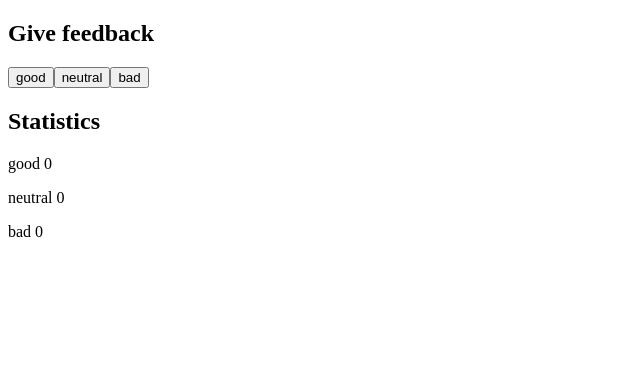
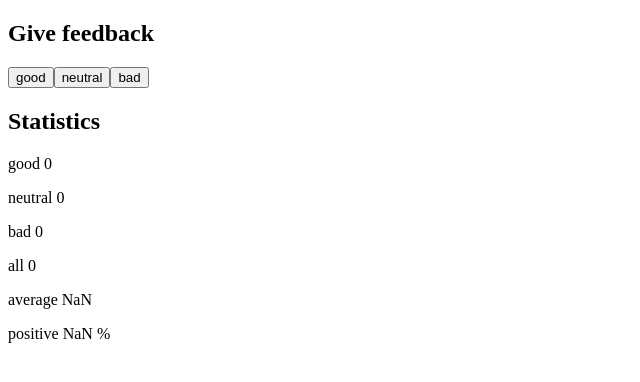
Before and after one commit to hjarve/fullstackopen, a React (Create React App) app in the folder part1/unicafe/: page / in a window 1280 px wide. Shown: the top 382 px of the page, without its empty margins (0-640 px from the left). Built offline with nearby package versions, Linux system fonts and the light colour scheme.

Commit message:
add step 2 to the project unicafe

```diff
--- a/part1/unicafe/src/App.js
+++ b/part1/unicafe/src/App.js
@@ -10,7 +10,7 @@ const Button = ({onClick, text}) => {
   )
 };
 
-const Statistic = ({text, statNum}) => <p>{text} {statNum}</p>
+const Statistic = ({text1, statNum, text2}) => <p>{text1} {statNum} {text2}</p>
 
 const App = () => {
   // save clicks of each button to its own state
@@ -26,6 +26,10 @@ const App = () => {
   const increaseNeutral = () => setNeutral(neutral + 1);
   const increaseBad = () => setBad(bad + 1);
 
+  const countTotal = () => good + neutral + bad;
+  const countAverage = () => (good - bad) / countTotal();
+  const positiveProportion = () => (good / countTotal()) * 100;
+
   return (
     <div>
       <Header text={'Give feedback'} />
@@ -33,9 +37,12 @@ const App = () => {
       <Button onClick={increaseNeutral} text = {neutralText} />
       <Button onClick={increaseBad} text = {badText} />
       <Header text={'Statistics'} />
-      <Statistic text={goodText} statNum = {good} />
-      <Statistic text={neutralText} statNum = {neutral} />
-      <Statistic text={badText} statNum = {bad} />
+      <Statistic text1={goodText} statNum={good} />
+      <Statistic text1={neutralText} statNum={neutral} />
+      <Statistic text1={badText} statNum={bad} />
+      <Statistic text1={'all'} statNum={countTotal()} />
+      <Statistic text1={'average'} statNum={countAverage()} />
+      <Statistic text1={'positive'} statNum={positiveProportion()} text2={'%'} />
     </div>
   )
 };
```
